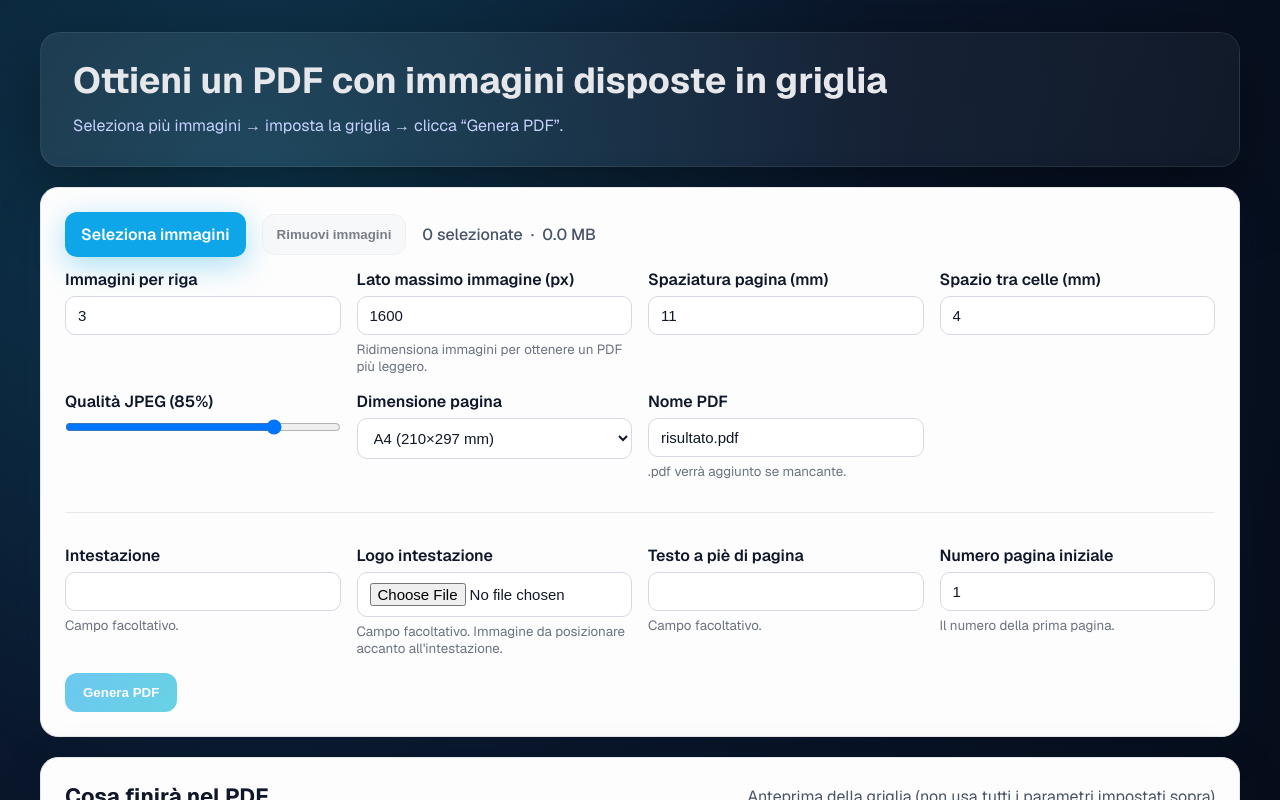
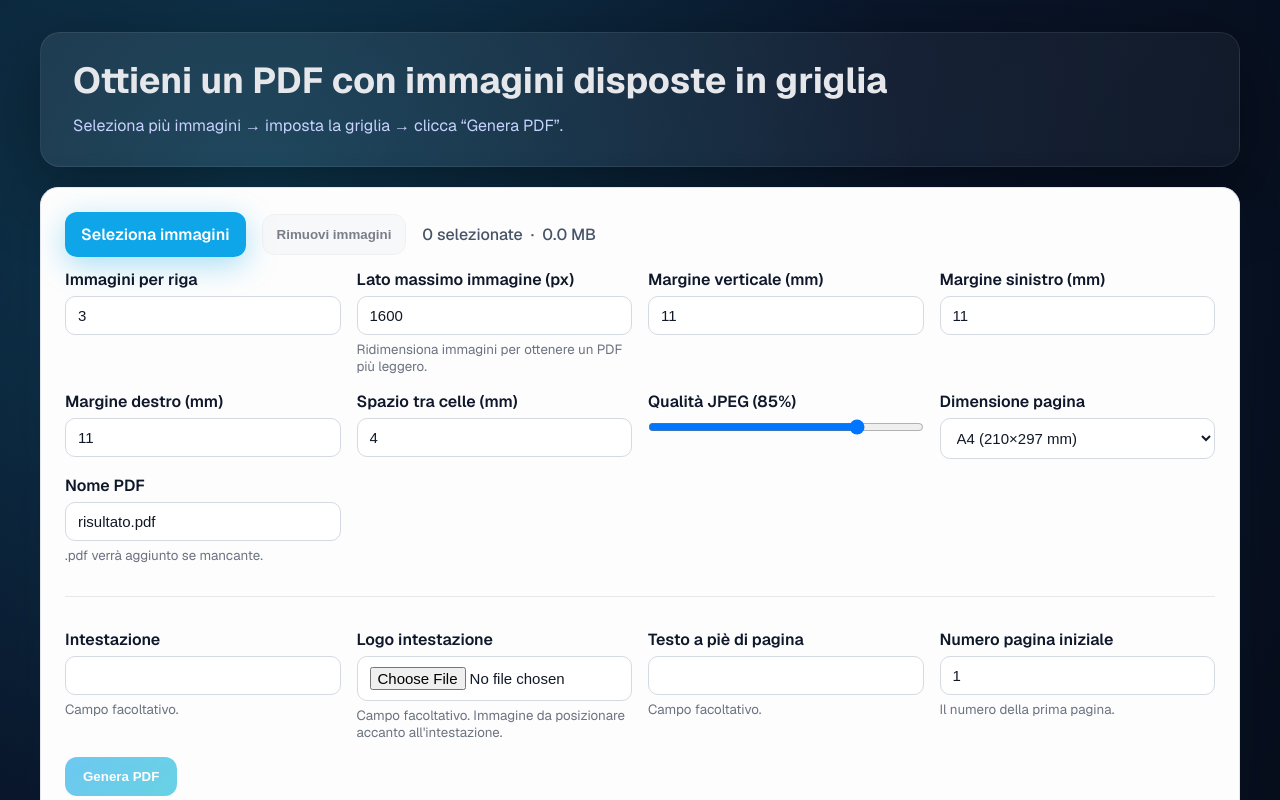
Before and after one commit to metralab/glue-pictures, a Next.js app: page / in a window 1280 px wide. Shown: the top 800 px of the page. Built offline with nearby package versions, Linux system fonts and the light colour scheme.

Commit message:
Allow user to set left and right margins of a page

```diff
--- a/src/app/components/SettingsPanel.tsx
+++ b/src/app/components/SettingsPanel.tsx
@@ -22,7 +22,9 @@ export const SettingsPanel: React.FC<Props> = ({
 }) => {
   const [maxSide, setMaxSide] = useState(1600);
   const [gutter, setGutter] = useState(4);
-  const [padding, setPadding] = useState(11);
+  const [verticalPadding, setVerticalPadding] = useState(11);
+  const [leftPadding, setLeftPadding] = useState(11);
+  const [rightPadding, setRightPadding] = useState(11);
   const [jpegQuality, setJpegQuality] = useState(0.85);
   const [pageSize, setPageSize] = useState<PagePresetKey>("a4");
   const [fileName, setFileName] = useState("risultato.pdf");
@@ -112,14 +114,34 @@ export const SettingsPanel: React.FC<Props> = ({
         <small>Ridimensiona immagini per ottenere un PDF più leggero.</small>
       </div>
       <div className={styles.control}>
-        <label htmlFor="padding">Spaziatura pagina (mm)</label>
+        <label htmlFor="verticalPadding">Margine verticale (mm)</label>
         <input
-          id="padding"
+          id="verticalPadding"
           type="number"
           min={5}
           max={30}
-          value={padding}
-          onChange={(event) => setPadding(clampNumber(Number(event.target.value), 5, 30))} />
+          value={verticalPadding}
+          onChange={(event) => setVerticalPadding(clampNumber(Number(event.target.value), 5, 30))} />
+      </div>
+      <div className={styles.control}>
+        <label htmlFor="leftPadding">Margine sinistro (mm)</label>
+        <input
+          id="leftPadding"
+          type="number"
+          min={5}
+          max={30}
+          value={leftPadding}
+          onChange={(event) => setLeftPadding(clampNumber(Number(event.target.value), 5, 30))} />
+      </div>
+      <div className={styles.control}>
+        <label htmlFor="rightPadding">Margine destro (mm)</label>
+        <input
+          id="rightPadding"
+          type="number"
+          min={5}
+          max={30}
+          value={rightPadding}
+          onChange={(event) => setRightPadding(clampNumber(Number(event.target.value), 5, 30))} />
       </div>
       <div className={styles.control}>
         <label htmlFor="gutter">Spazio tra celle (mm)</label>
@@ -219,7 +241,9 @@ export const SettingsPanel: React.FC<Props> = ({
           setStatus,
           pageSize,
           columns,
-          padding,
+          verticalPadding,
+          leftPadding,
+          rightPadding,
           gutter,
           maxSide,
           jpegQuality,
--- a/src/app/lib/pdf.ts
+++ b/src/app/lib/pdf.ts
@@ -9,7 +9,9 @@ interface Args {
   setStatus: (v: string) => void;
   pageSize: PagePresetKey;
   columns: number;
-  padding: number;
+  verticalPadding: number;
+  leftPadding: number;
+  rightPadding: number;
   gutter: number;
   maxSide: number;
   jpegQuality: number;
@@ -27,7 +29,9 @@ export const generatePdf: (args: Args) => Promise<void> = async ({
   setStatus,
   pageSize,
   columns,
-  padding,
+  verticalPadding,
+  leftPadding,
+  rightPadding,
   gutter,
   maxSide,
   jpegQuality,
@@ -46,7 +50,9 @@ export const generatePdf: (args: Args) => Promise<void> = async ({
     const preset = PAGE_PRESETS[pageSize];
     const pageWidth = preset.width * PT_PER_MM;
     const pageHeight = preset.height * PT_PER_MM;
-    const paddingPt = padding * PT_PER_MM;
+    const verticalPaddingPt = verticalPadding * PT_PER_MM;
+    const leftPaddingPt = leftPadding * PT_PER_MM;
+    const rightPaddingPt = rightPadding * PT_PER_MM;
     const gutterPt = gutter * PT_PER_MM;
 
     const headerSpace = headerText.trim() ? 40 : 0; // pt
@@ -54,12 +60,12 @@ export const generatePdf: (args: Args) => Promise<void> = async ({
     const safeColumns = Math.max(1, columns);
     const cellWidth = Math.max(
       40,
-      (pageWidth - paddingPt * 2 - gutterPt * (safeColumns - 1)) / safeColumns,
+      (pageWidth - leftPaddingPt - rightPaddingPt - gutterPt * (safeColumns - 1)) / safeColumns,
     );
     const cellHeight = cellWidth;
     const rowsPerPage = Math.max(
       1,
-      Math.floor((pageHeight - headerSpace - paddingPt * 2 + gutterPt) / (cellHeight + gutterPt)),
+      Math.floor((pageHeight - headerSpace - verticalPaddingPt * 2 + gutterPt) / (cellHeight + gutterPt)),
     );
 
     const pdfDoc = await PDFDocument.create();
@@ -95,8 +101,8 @@ export const generatePdf: (args: Args) => Promise<void> = async ({
         col = 0;
       }
 
-      const x = paddingPt + col * (cellWidth + gutterPt);
-      const baseY = (pageHeight - headerSpace) - paddingPt - cellHeight - row * (cellHeight + gutterPt);
+      const x = leftPaddingPt + col * (cellWidth + gutterPt);
+      const baseY = (pageHeight - headerSpace) - verticalPaddingPt - cellHeight - row * (cellHeight + gutterPt);
       const scale = Math.min(
         cellWidth / embedded.width,
         cellHeight / embedded.height,
@@ -138,7 +144,8 @@ export const generatePdf: (args: Args) => Promise<void> = async ({
         const footerFontSize = 8;
         const footerY = 20;
         const textWidth = font.widthOfTextAtSize(footerText, footerFontSize);
-        const textX = (pageWidth - textWidth) / 2;
+        const availableWidth = pageWidth - leftPaddingPt - rightPaddingPt;
+        const textX = leftPaddingPt + (availableWidth - textWidth) / 2;
         page.drawText(footerText, {
           x: textX,
           y: footerY,
@@ -160,7 +167,8 @@ export const generatePdf: (args: Args) => Promise<void> = async ({
         }
         const padding = 5; // pt
         const totalWidth = logoWidth + (logoWidth > 0 ? padding : 0) + textWidth;
-        const startX = (pageWidth - totalWidth) / 2;
+        const availableWidth = pageWidth - leftPaddingPt - rightPaddingPt;
+        const startX = leftPaddingPt + (availableWidth - totalWidth) / 2;
         if (embeddedLogo) {
           page.drawImage(embeddedLogo, {
             x: startX,
```
